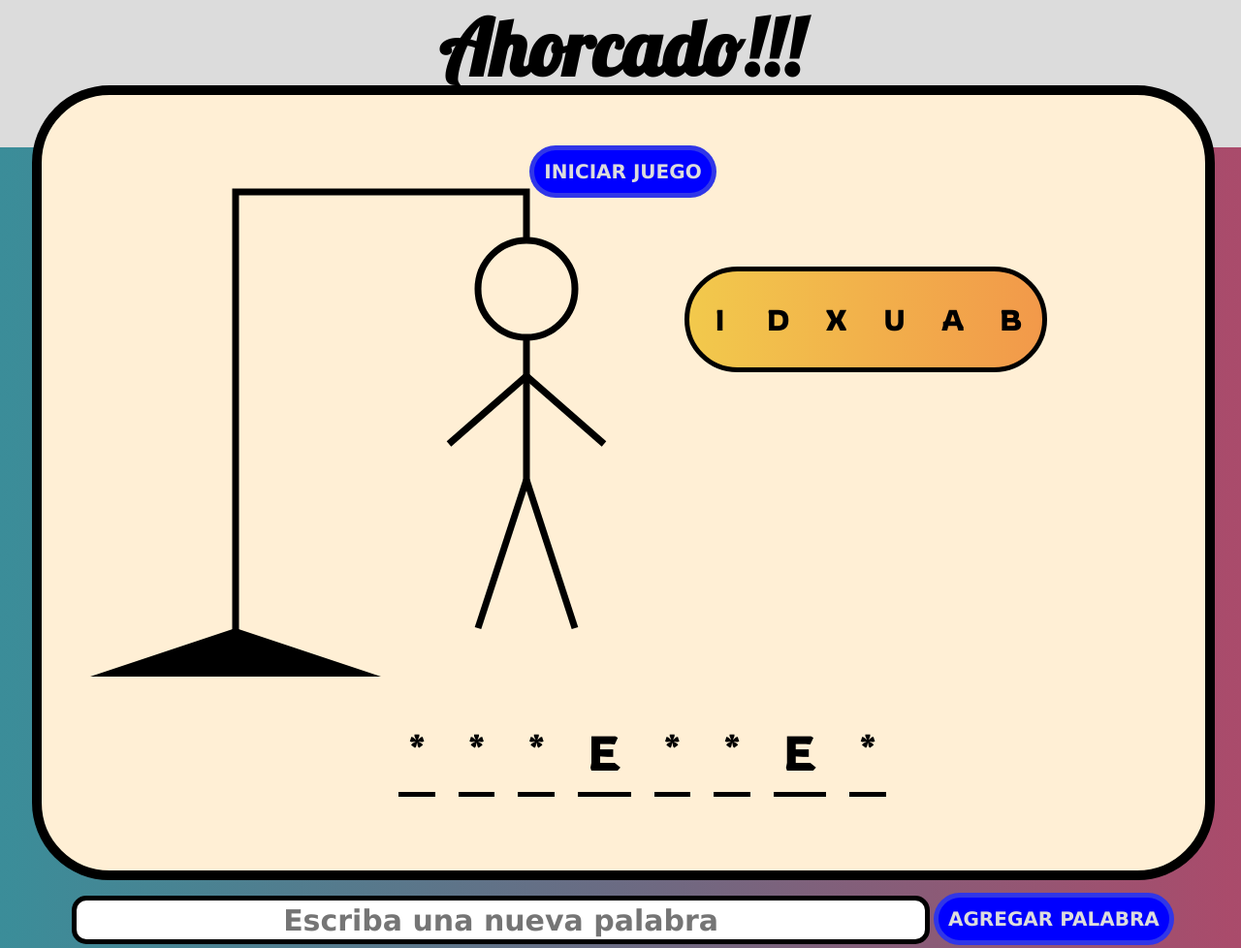
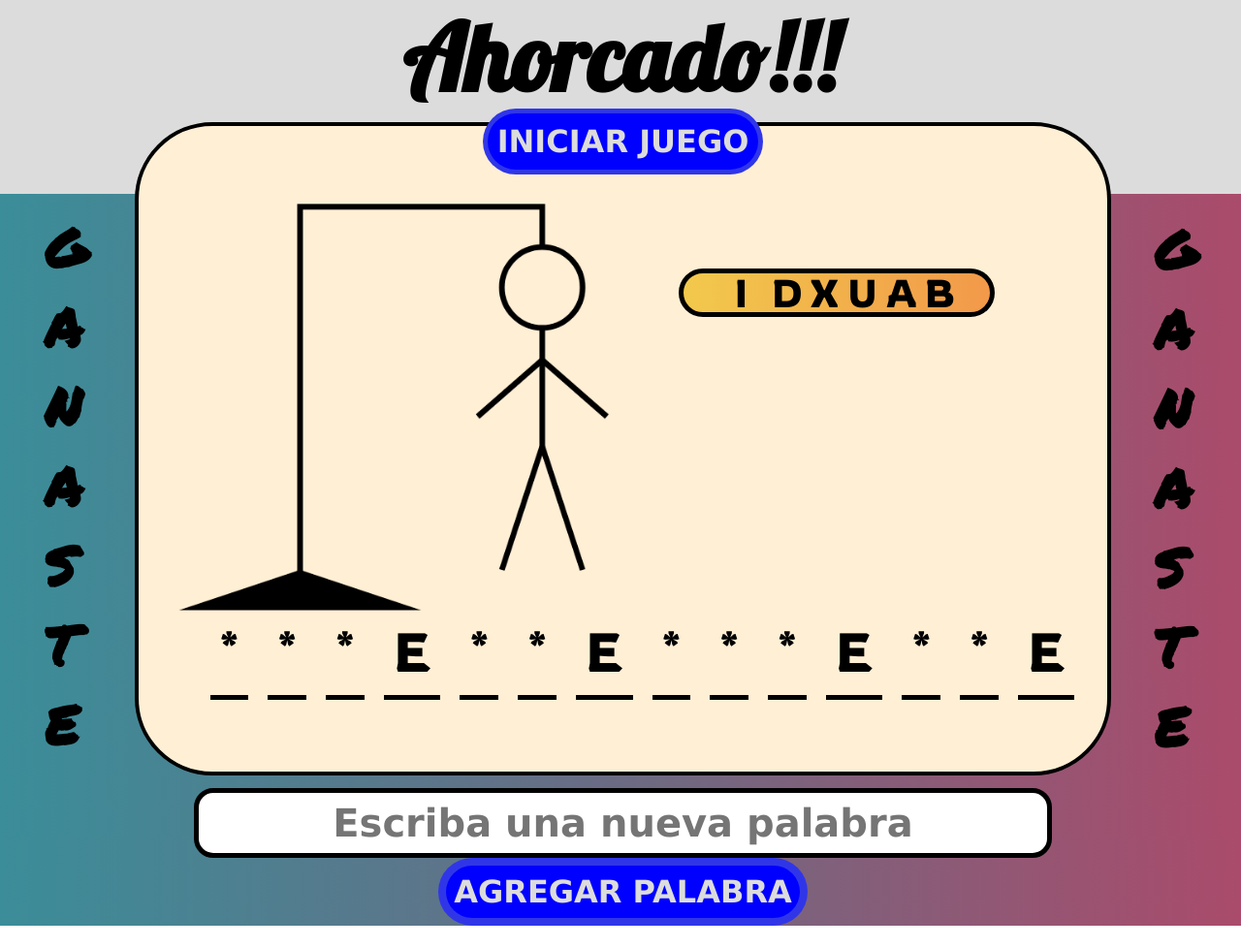
Before and after one commit to nnfromthewindow/challengeonejuegoahorcado, a plain HTML site: page index.html in a window 1280 px wide. Shown: the top 978 px of the page at 97% size. After the commit the page ends 955 px from the top, so only its background shows below. Drawn offline with Linux system fonts and the light colour scheme.

Commit message:
mejorando estilo a porcentajes

```diff
--- a/ahorcado.js
+++ b/ahorcado.js
@@ -5,3 +5,12 @@ legLeft();
 legRight();
 armLeft();
 armRight();
+
+let wordList = { JUAN, PERRO, CARTA };
+let fails = {};
+let selectedWord = wordList.indexOf(2);
+console.log(selectedWord);
+
+function initGame() {}
+
+function addWord() {}
--- a/index.html
+++ b/index.html
@@ -26,12 +26,7 @@
       <h1>GANASTE</h1>
     </div>
     <div id="divword" style="text-align: center">
-      <canvas
-        id="ahorcado"
-        height="800px"
-        width="1200px"
-        style="border: 10px solid #000000"
-      ></canvas>
+      <canvas id="ahorcado" height="800px" width="1200px"></canvas>
       <button class="iniciarBtn" id="iniciar-juego">INICIAR JUEGO</button>
       <div id="lista">
         <ul class="word">
@@ -43,6 +38,12 @@
           <li data-pos="2" class="letter">*</li>
           <li data-pos="3" class="letter correct">e</li>
           <li data-pos="4" class="letter">*</li>
+          <li data-pos="1" class="letter">*</li>
+          <li data-pos="2" class="letter">*</li>
+          <li data-pos="3" class="letter correct">e</li>
+          <li data-pos="1" class="letter">*</li>
+          <li data-pos="2" class="letter">*</li>
+          <li data-pos="3" class="letter correct">e</li>
         </ul>
       </div>
 
--- a/style.css
+++ b/style.css
@@ -22,10 +22,10 @@ body {
   top: 0;
   left: 0;
   width: 100%;
-  height: auto;
+  height: 25%;
   background-color: gainsboro;
   font-family: "Lobster", cursive;
-  font-size: 40px;
+  font-size: 6vh;
 }
 .titulo h1 {
   position: relative;
@@ -33,9 +33,14 @@ body {
 }
 
 #ahorcado {
+  width: 80%;
+  height: 50%;
+  margin-top: 8%;
   background-color: papayawhip;
+  border-width: 0.5vh;
   border-radius: 5em;
-  margin-top: 5%;
+  border-color: black;
+  border-style: solid;
 }
 
 #divword {
@@ -61,9 +66,9 @@ body {
   display: inline-block;
   color: black;
   font-family: "Rowdies", cursive;
-  border-bottom: 5px solid black;
-  margin: 0 10px;
-  font-size: 50px;
+  border-bottom: 0.7vh solid black;
+  margin: 0 1vh;
+  font-size: 7vh;
   padding: 10px;
   transition: 0.5s;
   text-transform: uppercase;
@@ -82,34 +87,32 @@ body {
     #f2994a
   ); /* W3C, IE 10+/ Edge, Firefox 16+, Chrome 26+, Opera 12+, Safari 7+ */
 
-  border: black 2px solid;
   border-radius: 2em;
-
   position: absolute;
   display: flex;
-  padding: 2px;
+  padding: 0.5vh;
   justify-content: space-between;
   font-family: "Rowdies", cursive;
-  font-size: 40px;
+  font-size: 7vh;
   border-color: black;
-  border-width: 5px;
-
+  border-width: 0.7vh;
+  border-style: solid;
   flex-wrap: wrap;
   flex-direction: row;
   justify-content: center;
   align-content: center;
-  margin-left: 500px;
-  margin-top: 250px;
+  margin-left: 35%;
+  margin-top: 20%;
 }
 
 .box div {
   /*background-color: gainsboro;*/
-  width: 40px;
+  width: 5%;
 
-  margin: 10px;
+  margin: 1.5vh;
   text-align: center;
-  line-height: 75px;
-  font-size: 30px;
+  line-height: 1vh;
+  font-size: 5vh;
 }
 .agregar {
   position: relative;
@@ -120,28 +123,28 @@ body {
 
 .iniciarBtn {
   position: absolute;
-  top: 100px;
+  top: 8%;
   border: 5px solid rgba(73, 83, 221, 0.658);
   color: gainsboro;
   font-weight: bold;
-  font-size: 20px;
+  font-size: 4vh;
   font-family: Verdana, Geneva, Tahoma, sans-serif;
   background-color: blue;
   padding: 10px;
   margin-top: 25px;
-  margin-bottom: 10px;
+
   border-radius: 2em;
 }
 
 #agregarBtn {
   background-color: blue;
-  border: 5px solid rgba(73, 83, 221, 0.658);
+  border: 1vh solid rgba(73, 83, 221, 0.658);
   color: gainsboro;
   font-family: Verdana, Geneva, Tahoma, sans-serif;
   font-weight: bold;
-  font-size: 20px;
-  padding: 10px;
-  vertical-align: 20%;
+  font-size: 4vh;
+  padding: 1vh;
+  vertical-align: 1%;
   border-radius: 2em;
 }
 
@@ -150,44 +153,44 @@ body {
   border: 5px solid black;
   padding: 0.5em;
   width: 70%;
-  height: 50px;
+  height: 9vh;
   margin-left: auto;
   text-align: center;
   font-family: "Lucida Sans", "Lucida Sans Regular", "Lucida Grande",
     "Lucida Sans Unicode", Geneva, Verdana, sans-serif;
   font-weight: bold;
-  font-size: 30px;
+  font-size: 5vh;
 }
 
 .resultLft {
   position: relative;
   float: left;
-  left: 8%;
+  left: 3%;
   width: 5px;
   height: 80%;
-  margin-top: 80px;
+  margin-top: 12%;
   margin-bottom: 10%;
   margin-right: auto;
   word-wrap: break-word;
 }
 
 .resultLft h1 {
-  font-size: 75px;
+  font-size: 7vh;
   font-family: "Permanent Marker", cursive;
 }
 
 .resultRgt {
   position: absolute;
-  left: 90%;
+  left: 93%;
   width: 5px;
   height: 80%;
-  margin-top: 80px;
+  margin-top: 12%;
   margin-bottom: 10%;
   word-wrap: break-word;
 }
 
 .resultRgt h1 {
-  font-size: 75px;
+  font-size: 7vh;
   font-family: "Permanent Marker", cursive;
 }
 @media screen and (max-width: 360px) {
@@ -229,25 +232,23 @@ body {
     font-size: 50px;
     top: 10px;
   }
-  .iniciarBtn {
-    margin-top: -10%;
-  }
 
   .word {
-    white-space: normal;
     margin: auto;
   }
   #lista {
-    position: absolute;
-
+    top: 82%;
+    right: 4%;
+    margin: 0 auto;
     width: fit-content;
   }
 
   .letter {
-    font-size: 10px;
+    font-size: 1.5vh;
     padding: 1;
     width: 1px;
     margin: 0px;
+    text-align: center;
   }
   .agregar {
     position: absolute;
```
